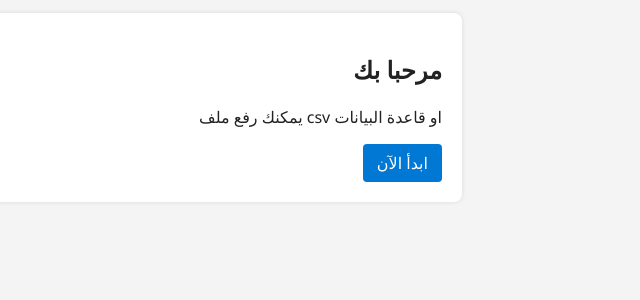
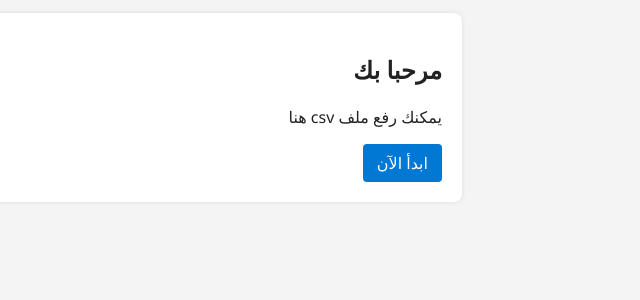
Before and after one commit to Mo2370mo/features-selection-SVU, a Flask app: page / in a window 1280 px wide. Shown: the part 197-497 px from the top of the page, without its empty margins (628-1268 px from the left). Run offline with Flask 3, Linux system fonts and the light colour scheme.

Commit message:
تعديل النص

```diff
--- a/templates/index.html
+++ b/templates/index.html
@@ -2,7 +2,7 @@
 {% block content%}
 <section class="card">
     <h2>مرحبا بك</h2>
-    <p>يمكنك رفع ملف csv او قاعدة البيانات </p>
+    <p>  هنا csv  يمكنك رفع ملف </p>
     <a href="/upload" class="button"> ابدأ الآن</a>
 </section>
 {% endblock %}
```
